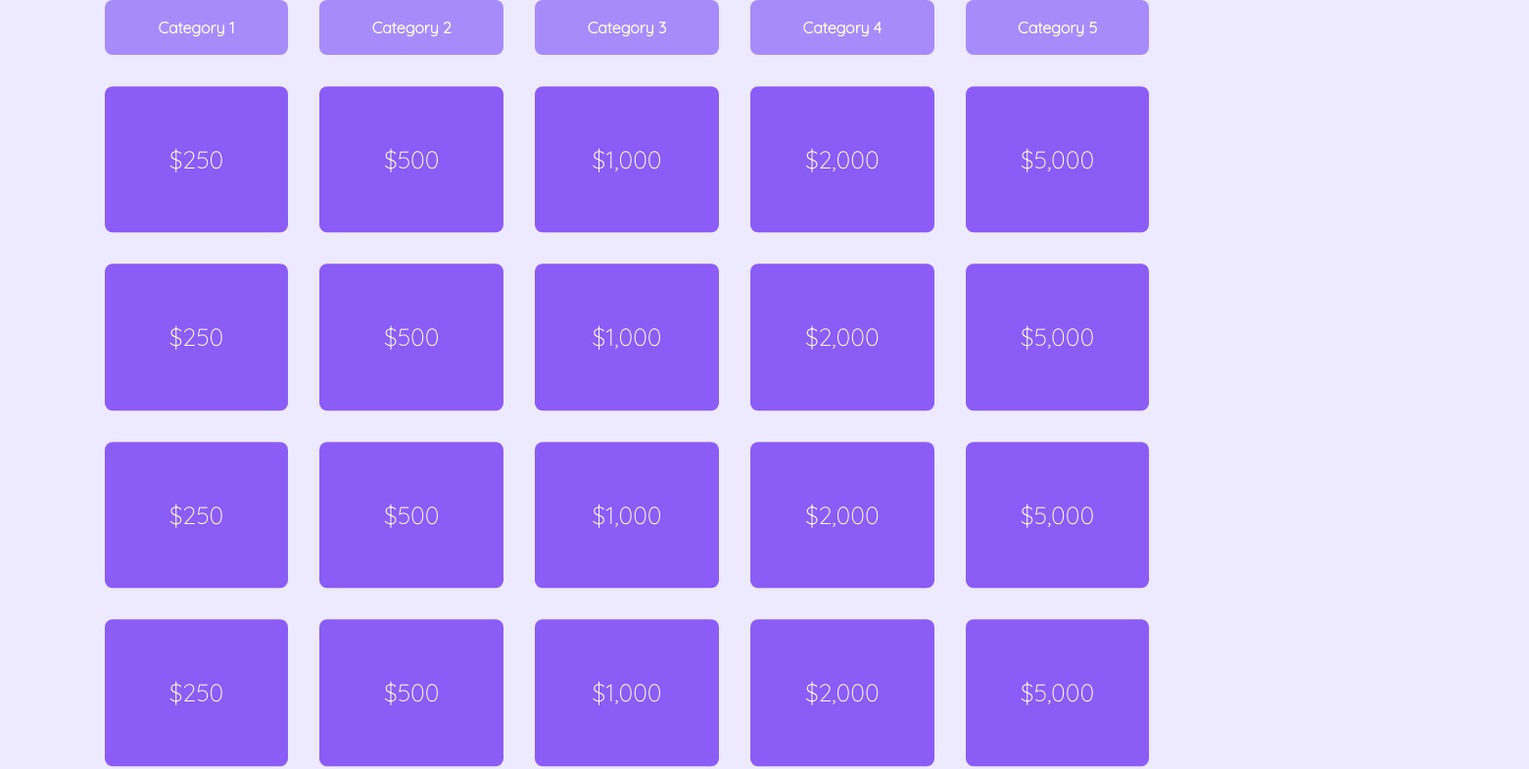
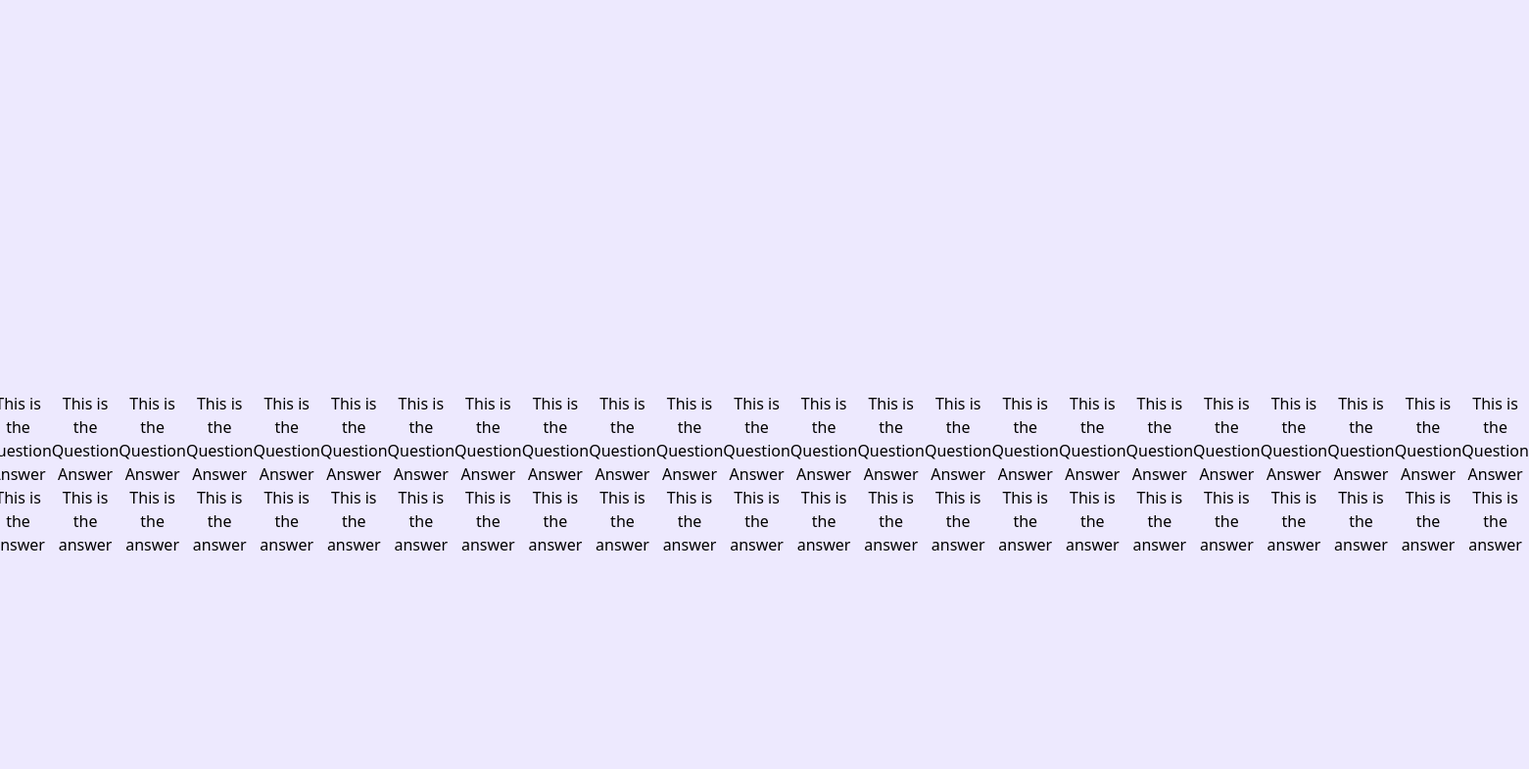
Before and after one commit to CarlaHeywood/Jeopardy, a plain HTML site: page index.html in a window 1280 px wide. Shown: the top 785 px of the page at 98% size, 1561 px wide, since content can reach past the window. Drawn offline with nearby package versions, Linux system fonts and the light colour scheme.

Commit message:
Update index.html

```diff
--- a/index.html
+++ b/index.html
@@ -8,7 +8,7 @@
     <script src="https://code.jquery.com/jquery-1.11.2.min.js"></script>
     <script type="script" src="https://ajax.cloudflare.com/cdn-cgi/scripts/84a23a00/cloudflare-static/rocket.min.js"></script>
 		<link rel="stylesheet" href="https://cdnjs.cloudflare.com/ajax/libs/font-awesome/4.7.0/css/font-awesome.min.css">
-    <link rel="stylesheet" type="text/css" href="main.css"/>
+<!--     <link rel="stylesheet" type="text/css" href="main.css"/> -->
 		<!-- Fonts -->
     <link href="https://fonts.googleapis.com/css?family=Anton" rel="stylesheet">
     <link href="https://fonts.googleapis.com/css?family=Quicksand:300" rel="stylesheet">
```
